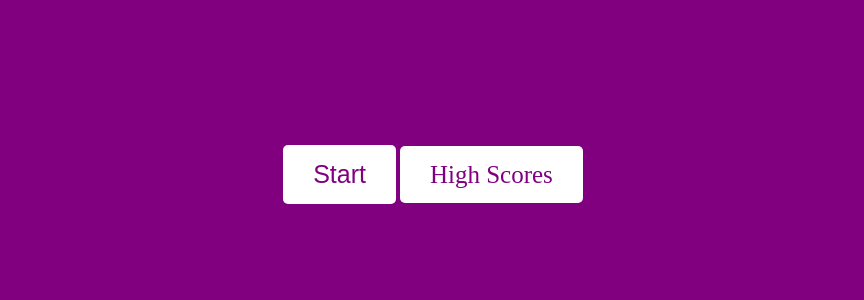
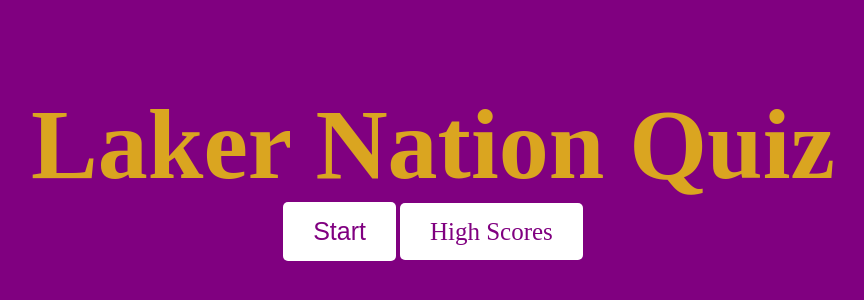
Before and after one commit to ChristanFox/Week-4---Laker-Nation-Quiz, a plain HTML site: page index.html in a window 1280 px wide. Shown: the part 226-526 px from the top of the page, without its empty margins (207-1071 px from the left). Drawn offline with Linux system fonts and the light colour scheme.

Commit message:
updated README.md

```diff
--- a/assets/css/style.css
+++ b/assets/css/style.css
@@ -2,6 +2,9 @@
     margin: 0;
     padding: 0;
     box-sizing: border-box;
+}
+header h1 {
+    font-size: 100px;
 }
 .flex-center {
     display: flex;
@@ -21,7 +24,6 @@
 body {
     min-height: 100vh;
 }
-
 #btns button, .score, .restart, .quiz-box, .quiz-box ul button, .btn {
     font-size: 25px;
     font-weight: 500;
--- a/index.html
+++ b/index.html
@@ -7,6 +7,11 @@
     <link rel="stylesheet" href="./assets/css/style.css">
   </head>
   <body class="flex-center bg-purple">
+    <header class="container">
+      <h1>
+        Laker Nation Quiz
+      </h1>
+    </header>
     <div id="btns">
       <button id="start-btn">
         Start
```
Also changed, not shown: assets/images/Screenshot.png (added), 1 other file.
